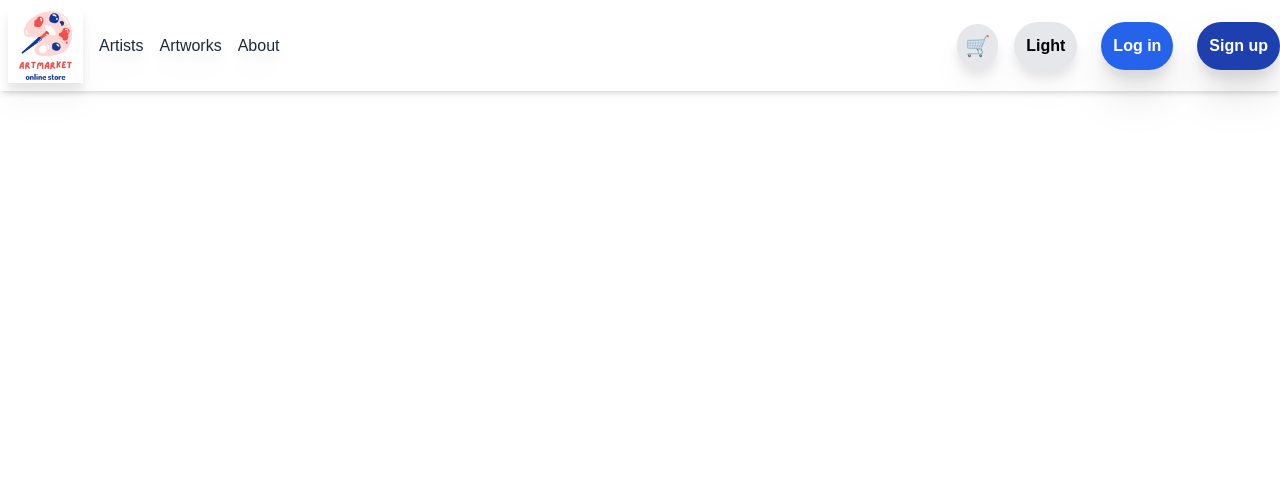
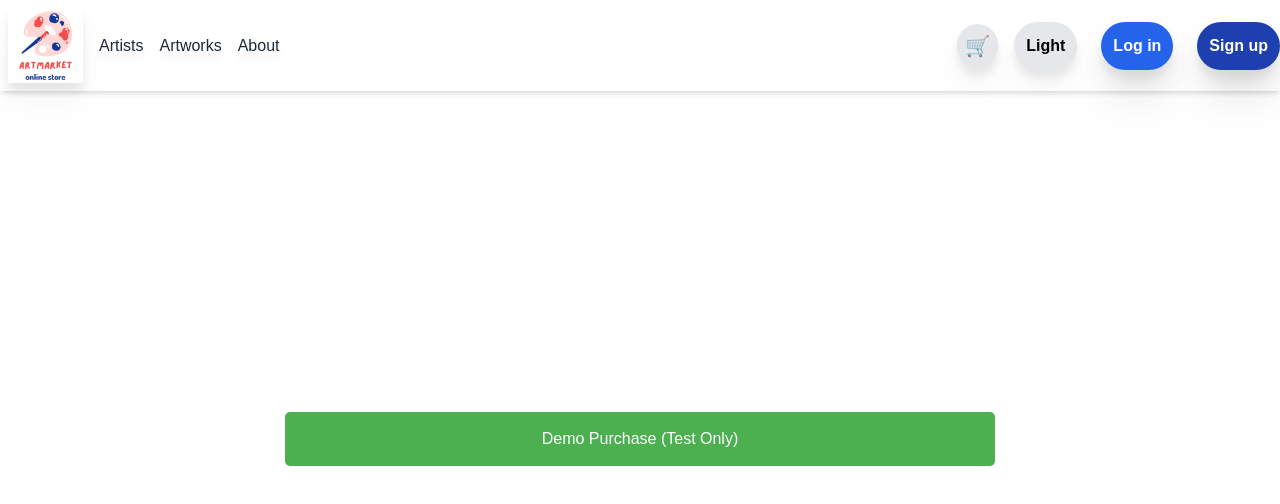
Before and after one commit to SagiYosofov/ArtMarketNextJs, a Next.js app: page /Payment in a window 1280 px wide. Shown: the top 504 px of the page. Built offline with nearby package versions, Linux system fonts and the light colour scheme; no server answers; the database is empty.

Commit message:
demo pay without PP

```diff
--- a/app/Payment/page.jsx
+++ b/app/Payment/page.jsx
@@ -43,14 +43,48 @@ function PaymentContent() {
     }
   };
 
+  const handleDemoPayment = async () => {
+    try {
+      await deletePurchasedArtworks();
+      localStorage.removeItem('artGalleryCart');
+      window.dispatchEvent(new Event('cartUpdate'));
+      alert("Demo purchase successful! Total amount: $" + total);
+    } catch (error) {
+      console.error('Error processing demo purchase:', error);
+      alert("Demo purchase failed. Please try again.");
+    }
+  };
+
   return (
-    <PayPalScriptProvider options={initialOptions}>
     <div style={{
       maxWidth: "750px",
       minHeight: "200px",
       width: "100%",
-        padding: "20px"
+      padding: "20px",
+      display: 'flex',
+      flexDirection: 'column',
+      gap: '20px'
     }}>
+      {/* Demo Purchase Button */}
+      <button
+        onClick={handleDemoPayment}
+        style={{
+          padding: '15px 25px',
+          fontSize: '16px',
+          backgroundColor: '#4CAF50',
+          color: 'white',
+          border: 'none',
+          borderRadius: '5px',
+          cursor: 'pointer',
+          transition: 'background-color 0.3s'
+        }}
+        onMouseOver={(e) => e.target.style.backgroundColor = '#45a049'}
+        onMouseOut={(e) => e.target.style.backgroundColor = '#4CAF50'}
+      >
+        Demo Purchase (Test Only)
+      </button>
+
+      <PayPalScriptProvider options={initialOptions}>
         <PayPalButtons
           style={{
             zIndex: 1
@@ -80,8 +114,8 @@ function PaymentContent() {
             });
           }}
         />
+      </PayPalScriptProvider>
     </div>
-    </PayPalScriptProvider>
   );
 }
 
```
Lines whose indentation alone changed are shown as unchanged.
